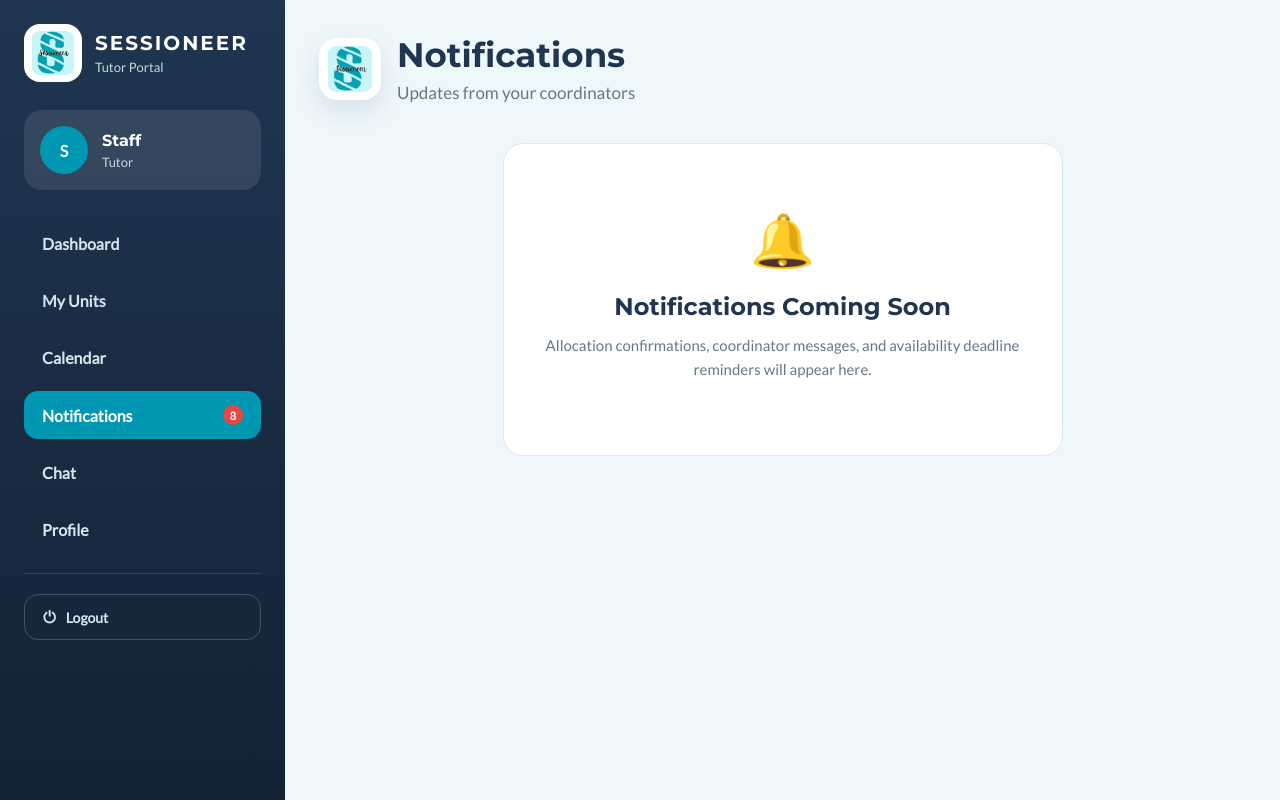
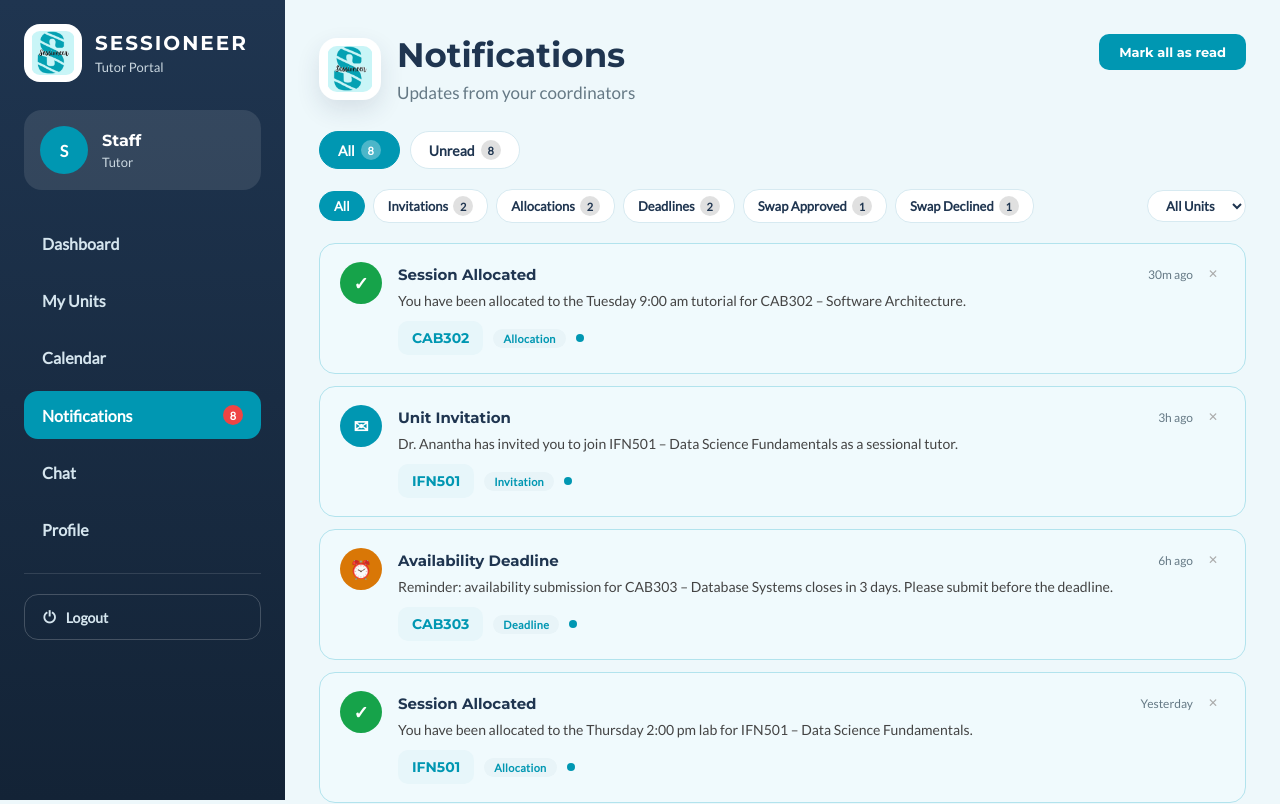
Before and after one commit to Mehak-agl/Sessioneer, a React (Vite) app in the folder frontend/: page /staff-notifications in a window 1280 px wide. Shown: the top 804 px of the page. Built offline with nearby package versions, Linux system fonts and the light colour scheme.

Commit message:
Add tutor notifications page with type and unit filters

```diff
--- a/frontend/src/data/notifications.ts
+++ b/frontend/src/data/notifications.ts
@@ -4,6 +4,22 @@ export type NotifType =
   | 'invitation_declined'
   | 'allocation_confirmed'
   | 'allocation_rejected'
+
+export type TutorNotifType =
+  | 'invitation'
+  | 'allocation'
+  | 'deadline'
+  | 'swap_approved'
+  | 'swap_declined'
+
+export interface TutorNotification {
+  id: string
+  type: TutorNotifType
+  title: string
+  message: string
+  unit: string
+  time: string
+}
 
 export interface Notification {
   id: string
@@ -16,6 +32,8 @@ export interface Notification {
 
 export const NOTIF_READ_KEY = 'sessioneer_read_notifs'
 export const NOTIF_EVENT = 'sessioneer_notif_updated'
+export const TUTOR_NOTIF_READ_KEY = 'sessioneer_tutor_read_notifs'
+export const TUTOR_NOTIF_EVENT = 'sessioneer_tutor_notif_updated'
 
 const t = (offsetMs: number) => new Date(Date.now() - offsetMs).toISOString()
 const MIN = 60000
@@ -87,3 +105,70 @@ export const MOCK_NOTIFICATIONS: Notification[] = [
     time: t(96 * HR),
   },
 ]
+
+export const MOCK_TUTOR_NOTIFICATIONS: TutorNotification[] = [
+  {
+    id: 't1',
+    type: 'allocation',
+    title: 'Session Allocated',
+    message: 'You have been allocated to the Tuesday 9:00 am tutorial for CAB302 – Software Architecture.',
+    unit: 'CAB302',
+    time: t(30 * MIN),
+  },
+  {
+    id: 't2',
+    type: 'invitation',
+    title: 'Unit Invitation',
+    message: 'Dr. Anantha has invited you to join IFN501 – Data Science Fundamentals as a sessional tutor.',
+    unit: 'IFN501',
+    time: t(3 * HR),
+  },
+  {
+    id: 't3',
+    type: 'deadline',
+    title: 'Availability Deadline',
+    message: 'Reminder: availability submission for CAB303 – Database Systems closes in 3 days. Please submit before the deadline.',
+    unit: 'CAB303',
+    time: t(6 * HR),
+  },
+  {
+    id: 't4',
+    type: 'allocation',
+    title: 'Session Allocated',
+    message: 'You have been allocated to the Thursday 2:00 pm lab for IFN501 – Data Science Fundamentals.',
+    unit: 'IFN501',
+    time: t(24 * HR),
+  },
+  {
+    id: 't5',
+    type: 'swap_approved',
+    title: 'Swap Request Approved',
+    message: 'Your request to swap the Friday 11:00 am session for CAB302 has been approved by the coordinator.',
+    unit: 'CAB302',
+    time: t(36 * HR),
+  },
+  {
+    id: 't6',
+    type: 'invitation',
+    title: 'Unit Invitation',
+    message: 'Dr. Priya has invited you to join CAB303 – Database Systems as a sessional tutor.',
+    unit: 'CAB303',
+    time: t(50 * HR),
+  },
+  {
+    id: 't7',
+    type: 'swap_declined',
+    title: 'Swap Request Declined',
+    message: 'Your request to swap the Wednesday 1:00 pm session for IFN501 was declined. Please contact your coordinator.',
+    unit: 'IFN501',
+    time: t(72 * HR),
+  },
+  {
+    id: 't8',
+    type: 'deadline',
+    title: 'Availability Deadline Passed',
+    message: 'The availability submission window for CAB302 has now closed. Contact your coordinator if you missed it.',
+    unit: 'CAB302',
+    time: t(96 * HR),
+  },
+]
--- a/frontend/src/pages/Tutor/TutorNotifications.tsx
+++ b/frontend/src/pages/Tutor/TutorNotifications.tsx
@@ -1,6 +1,97 @@
+import { useState } from 'react'
 import StaffSidebar from '../../components/TutorSidebar'
+import { MOCK_TUTOR_NOTIFICATIONS, TUTOR_NOTIF_READ_KEY, TUTOR_NOTIF_EVENT, type TutorNotifType } from '../../data/notifications'
+
+const ICON: Record<TutorNotifType, { symbol: string; bg: string }> = {
+  invitation:    { symbol: '✉', bg: '#0097B2' },
+  allocation:    { symbol: '✓', bg: '#16a34a' },
+  deadline:      { symbol: '⏰', bg: '#d97706' },
+  swap_approved: { symbol: '↔', bg: '#059669' },
+  swap_declined: { symbol: '✕', bg: '#dc2626' },
+}
+
+const TYPE_LABEL: Record<TutorNotifType, string> = {
+  invitation:    'Invitation',
+  allocation:    'Allocation',
+  deadline:      'Deadline',
+  swap_approved: 'Swap Approved',
+  swap_declined: 'Swap Declined',
+}
+
+type TypeFilter = 'all' | TutorNotifType
+
+const TYPE_TABS: { key: TypeFilter; label: string }[] = [
+  { key: 'all',          label: 'All' },
+  { key: 'invitation',   label: 'Invitations' },
+  { key: 'allocation',   label: 'Allocations' },
+  { key: 'deadline',     label: 'Deadlines' },
+  { key: 'swap_approved',label: 'Swap Approved' },
+  { key: 'swap_declined',label: 'Swap Declined' },
+]
+
+function timeAgo(iso: string): string {
+  const mins = Math.floor((Date.now() - new Date(iso).getTime()) / 60000)
+  if (mins < 1) return 'Just now'
+  if (mins < 60) return `${mins}m ago`
+  const h = Math.floor(mins / 60)
+  if (h < 24) return `${h}h ago`
+  const d = Math.floor(h / 24)
+  return d === 1 ? 'Yesterday' : `${d}d ago`
+}
+
+function loadReadIds(): Set<string> {
+  try {
+    const raw = localStorage.getItem(TUTOR_NOTIF_READ_KEY)
+    return new Set(raw ? JSON.parse(raw) : [])
+  } catch {
+    return new Set()
+  }
+}
+
+function saveReadIds(ids: Set<string>) {
+  localStorage.setItem(TUTOR_NOTIF_READ_KEY, JSON.stringify([...ids]))
+  window.dispatchEvent(new Event(TUTOR_NOTIF_EVENT))
+}
+
+const ALL_UNITS = [...new Set(MOCK_TUTOR_NOTIFICATIONS.map(n => n.unit))].sort()
 
 export default function TutorNotifications() {
+  const [readIds, setReadIds]     = useState<Set<string>>(loadReadIds)
+  const [filter, setFilter]       = useState<'all' | 'unread'>('all')
+  const [typeFilter, setTypeFilter] = useState<TypeFilter>('all')
+  const [unitFilter, setUnitFilter] = useState<string>('all')
+  const [deletedIds, setDeletedIds] = useState<Set<string>>(new Set())
+
+  const markRead = (id: string) => {
+    setReadIds(prev => {
+      const next = new Set(prev)
+      next.add(id)
+      saveReadIds(next)
+      return next
+    })
+  }
+
+  const markAllRead = () => {
+    const all = new Set(MOCK_TUTOR_NOTIFICATIONS.map(n => n.id))
+    setReadIds(all)
+    saveReadIds(all)
+  }
+
+  const deleteNotif = (e: React.MouseEvent, id: string) => {
+    e.stopPropagation()
+    setDeletedIds(prev => new Set(prev).add(id))
+  }
+
+  const live = MOCK_TUTOR_NOTIFICATIONS.filter(n => !deletedIds.has(n.id))
+  const unreadCount = live.filter(n => !readIds.has(n.id)).length
+
+  const filtered = live.filter(n => {
+    if (filter === 'unread' && readIds.has(n.id)) return false
+    if (typeFilter !== 'all' && n.type !== typeFilter) return false
+    if (unitFilter !== 'all' && n.unit !== unitFilter) return false
+    return true
+  })
+
   return (
     <div className="dashboard-page">
       <StaffSidebar />
@@ -13,15 +104,99 @@ export default function TutorNotifications() {
               <p>Updates from your coordinators</p>
             </div>
           </div>
+          {unreadCount > 0 && (
+            <button className="add-btn" onClick={markAllRead}>
+              Mark all as read
+            </button>
+          )}
         </header>
 
-        <div className="coming-soon-card">
-          <div className="coming-soon-icon">🔔</div>
-          <h2>Notifications Coming Soon</h2>
-          <p>
-            Allocation confirmations, coordinator messages, and availability
-            deadline reminders will appear here.
-          </p>
+        {/* All / Unread tabs */}
+        <div className="notif-filter-tabs">
+          <button
+            className={`notif-tab${filter === 'all' ? ' active' : ''}`}
+            onClick={() => setFilter('all')}
+          >
+            All <span className="notif-tab-count">{live.length}</span>
+          </button>
+          <button
+            className={`notif-tab${filter === 'unread' ? ' active' : ''}`}
+            onClick={() => setFilter('unread')}
+          >
+            Unread <span className="notif-tab-count">{unreadCount}</span>
+          </button>
+        </div>
+
+        {/* Type filter tabs */}
+        <div className="notif-type-tabs">
+          {TYPE_TABS.map(tab => {
+            const count = live.filter(n => tab.key === 'all' || n.type === tab.key).length
+            return (
+              <button
+                key={tab.key}
+                className={`notif-type-tab${typeFilter === tab.key ? ' active' : ''}`}
+                onClick={() => setTypeFilter(tab.key)}
+              >
+                {tab.label}
+                {tab.key !== 'all' && <span className="notif-tab-count">{count}</span>}
+              </button>
+            )
+          })}
+
+          {/* Unit filter */}
+          <select
+            className="notif-unit-select"
+            value={unitFilter}
+            onChange={e => setUnitFilter(e.target.value)}
+          >
+            <option value="all">All Units</option>
+            {ALL_UNITS.map(u => (
+              <option key={u} value={u}>{u}</option>
+            ))}
+          </select>
+        </div>
+
+        <div className="notif-list">
+          {filtered.length === 0 ? (
+            <div className="notif-empty">
+              <p>No {filter === 'unread' ? 'unread ' : ''}notifications</p>
+            </div>
+          ) : (
+            filtered.map(n => {
+              const icon = ICON[n.type]
+              const isUnread = !readIds.has(n.id)
+              return (
+                <div
+                  key={n.id}
+                  className={`notif-item${isUnread ? ' unread' : ''}`}
+                  onClick={() => markRead(n.id)}
+                >
+                  <div className="notif-icon" style={{ background: icon.bg }}>
+                    {icon.symbol}
+                  </div>
+                  <div className="notif-body">
+                    <div className="notif-header-row">
+                      <span className="notif-title">{n.title}</span>
+                      <div className="notif-header-actions">
+                        <span className="notif-time">{timeAgo(n.time)}</span>
+                        <button
+                          className="notif-delete-btn"
+                          onClick={e => deleteNotif(e, n.id)}
+                          title="Dismiss"
+                        >✕</button>
+                      </div>
+                    </div>
+                    <p className="notif-message">{n.message}</p>
+                    <div className="notif-footer">
+                      <span className="unit-code-badge">{n.unit}</span>
+                      <span className="notif-type-badge">{TYPE_LABEL[n.type]}</span>
+                      {isUnread && <span className="notif-unread-dot" />}
+                    </div>
+                  </div>
+                </div>
+              )
+            })
+          )}
         </div>
       </main>
     </div>
```
